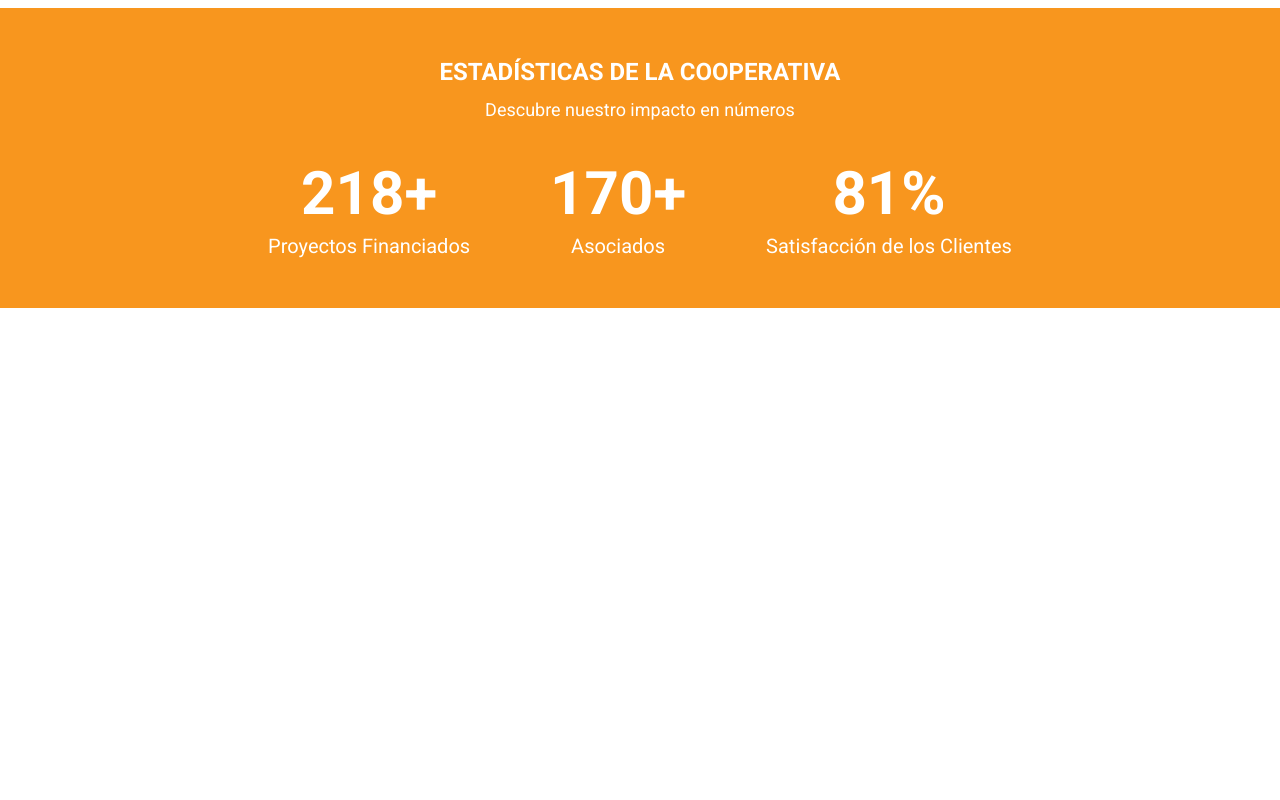
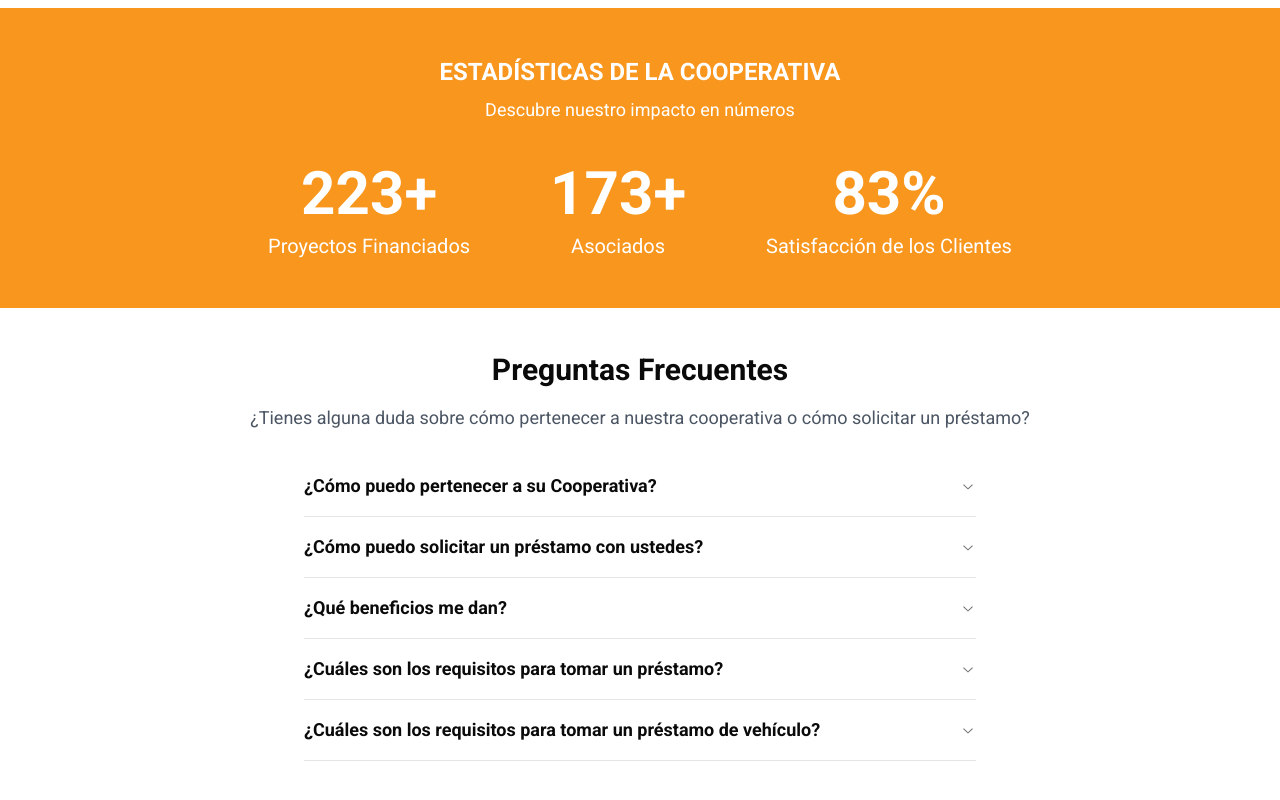
Before and after one commit to GregCuevas/Cooperativa, a React (Vite) app: page / in a window 1280 px wide. Shown: the part 2537-3337 px from the top of the page. Before the commit the page ends 2845 px from the top, so only its background shows below. Built offline with nearby package versions, Linux system fonts and the light colour scheme; a web font is replaced by a local one.

Commit message:
accordion

```diff
--- a/package.json
+++ b/package.json
@@ -10,6 +10,7 @@
     "preview": "vite preview"
   },
   "dependencies": {
+    "@radix-ui/react-accordion": "^1.2.0",
     "@radix-ui/react-avatar": "^1.1.0",
     "@radix-ui/react-icons": "^1.3.0",
     "@radix-ui/react-slot": "^1.1.0",
--- /dev/null
+++ b/src/components/AccordionFAQ.jsx
@@ -0,0 +1,86 @@
+import {
+  Accordion as UIAccordion, // Renombramos la importación de Accordion
+  AccordionContent,
+  AccordionItem,
+  AccordionTrigger,
+} from "@/components/ui/accordion";
+
+const AccordionFAQ = () => {
+  return (
+    <div className="flex flex-col items-center justify-center min-h-[60vh] p-4 md:p-6 bg-white m-2">
+      <h2 className="mb-4 text-2xl font-bold text-center md:text-3xl">
+        Preguntas Frecuentes
+      </h2>
+      <p className="mb-6 text-base text-center text-gray-600 md:text-lg">
+        ¿Tienes alguna duda sobre cómo pertenecer a nuestra cooperativa o cómo
+        solicitar un préstamo?
+      </p>
+
+      <UIAccordion type="single" collapsible className="w-full max-w-2xl">
+        <AccordionItem value="item-1">
+          <AccordionTrigger className="hover:text-[#f8961e] font-bold flex justify-between items-center whitespace-nowrap text-xs sm:text-sm md:text-base lg:text-lg">
+            <span>¿Cómo puedo pertenecer a su Cooperativa?</span>
+          </AccordionTrigger>
+          <AccordionContent>
+            Para pertenecer a nuestra cooperativa, debes cumplir con los
+            requisitos de membresía, que generalmente incluyen ser mayor de edad
+            y completar el formulario de inscripción. Puedes acercarte a
+            cualquiera de nuestras oficinas para obtener más información.
+          </AccordionContent>
+        </AccordionItem>
+
+        <AccordionItem value="item-2">
+          <AccordionTrigger className="hover:text-[#f8961e] font-bold flex justify-between items-center whitespace-nowrap text-xs sm:text-sm md:text-base lg:text-lg">
+            <span>¿Cómo puedo solicitar un préstamo con ustedes?</span>
+          </AccordionTrigger>
+          <AccordionContent>
+            Para solicitar un préstamo, debes ser miembro activo de la
+            cooperativa. Luego, puedes presentar tu solicitud junto con los
+            documentos requeridos, como identificación personal, comprobante de
+            ingresos y otros según el tipo de préstamo.
+          </AccordionContent>
+        </AccordionItem>
+
+        <AccordionItem value="item-3">
+          <AccordionTrigger className="hover:text-[#f8961e] font-bold flex justify-between items-center whitespace-nowrap text-xs sm:text-sm md:text-base lg:text-lg">
+            <span>¿Qué beneficios me dan?</span>
+          </AccordionTrigger>
+          <AccordionContent>
+            Como miembro de nuestra cooperativa, puedes acceder a una variedad
+            de beneficios, que incluyen tasas de interés competitivas en
+            préstamos, dividendos por tu participación, asesoría financiera y
+            más.
+          </AccordionContent>
+        </AccordionItem>
+
+        <AccordionItem value="item-4">
+          <AccordionTrigger className="hover:text-[#f8961e] font-bold flex justify-between items-center whitespace-nowrap text-xs sm:text-sm md:text-base lg:text-lg">
+            <span>¿Cuáles son los requisitos para tomar un préstamo?</span>
+          </AccordionTrigger>
+          <AccordionContent>
+            Los requisitos para tomar un préstamo incluyen ser miembro activo de
+            la cooperativa, presentar documentos que respalden tu capacidad de
+            pago (como comprobantes de ingresos) y cumplir con los criterios
+            establecidos según el tipo de préstamo.
+          </AccordionContent>
+        </AccordionItem>
+
+        <AccordionItem value="item-5">
+          <AccordionTrigger className="hover:text-[#f8961e] font-bold flex justify-between items-center  text-xs sm:text-sm md:text-base lg:text-lg">
+            <span>
+              ¿Cuáles son los requisitos para tomar un préstamo de vehículo?
+            </span>
+          </AccordionTrigger>
+          <AccordionContent>
+            Para un préstamo de vehículo, además de ser miembro activo,
+            necesitas presentar una cotización del vehículo que deseas adquirir,
+            comprobantes de ingresos, y cumplir con los requisitos específicos
+            de financiamiento establecidos por la cooperativa.
+          </AccordionContent>
+        </AccordionItem>
+      </UIAccordion>
+    </div>
+  );
+};
+
+export default AccordionFAQ;
--- /dev/null
+++ b/src/components/ui/accordion.jsx
@@ -0,0 +1,41 @@
+import * as React from "react"
+import * as AccordionPrimitive from "@radix-ui/react-accordion"
+import { ChevronDownIcon } from "@radix-ui/react-icons"
+
+import { cn } from "@/lib/utils"
+
+const Accordion = AccordionPrimitive.Root
+
+const AccordionItem = React.forwardRef(({ className, ...props }, ref) => (
+  <AccordionPrimitive.Item ref={ref} className={cn("border-b", className)} {...props} />
+))
+AccordionItem.displayName = "AccordionItem"
+
+const AccordionTrigger = React.forwardRef(({ className, children, ...props }, ref) => (
+  <AccordionPrimitive.Header className="flex">
+    <AccordionPrimitive.Trigger
+      ref={ref}
+      className={cn(
+        "flex flex-1 items-center justify-between py-4 text-sm font-medium transition-all hover:underline [&[data-state=open]>svg]:rotate-180",
+        className
+      )}
+      {...props}>
+      {children}
+      <ChevronDownIcon
+        className="h-4 w-4 shrink-0 text-muted-foreground transition-transform duration-200" />
+    </AccordionPrimitive.Trigger>
+  </AccordionPrimitive.Header>
+))
+AccordionTrigger.displayName = AccordionPrimitive.Trigger.displayName
+
+const AccordionContent = React.forwardRef(({ className, children, ...props }, ref) => (
+  <AccordionPrimitive.Content
+    ref={ref}
+    className="overflow-hidden text-sm data-[state=closed]:animate-accordion-up data-[state=open]:animate-accordion-down"
+    {...props}>
+    <div className={cn("pb-4 pt-0", className)}>{children}</div>
+  </AccordionPrimitive.Content>
+))
+AccordionContent.displayName = AccordionPrimitive.Content.displayName
+
+export { Accordion, AccordionItem, AccordionTrigger, AccordionContent }
--- a/src/pages/Home.jsx
+++ b/src/pages/Home.jsx
@@ -5,6 +5,7 @@ import FeatureSection from "../components/FeatureSection";
 import BlogSection from "../components/BlogSection";
 import BlogSocios from "../components/BlogSocios";
 import CoopStats from "../components/CoopStats";
+import Accordion from "../components/AccordionFAQ";
 const Home = () => {
   return (
     <>
@@ -14,6 +15,7 @@ const Home = () => {
       <BlogSection />
       <BlogSocios />
       <CoopStats />
+      <Accordion />
     </>
   );
 };
--- a/tailwind.config.js
+++ b/tailwind.config.js
@@ -5,56 +5,78 @@ export default {
   theme: {
   	extend: {
   		fontFamily: {
-        sans: ["Roboto", "sans-serif"],
+  			sans: ["Roboto", "sans-serif"]
   		},
   		borderRadius: {
-        lg: "var(--radius)",
-        md: "calc(var(--radius) - 2px)",
-        sm: "calc(var(--radius) - 4px)",
+  			lg: 'var(--radius)',
+  			md: 'calc(var(--radius) - 2px)',
+  			sm: 'calc(var(--radius) - 4px)'
   		},
   		colors: {
-        background: "hsl(var(--background))",
-        foreground: "hsl(var(--foreground))",
+  			background: 'hsl(var(--background))',
+  			foreground: 'hsl(var(--foreground))',
   			card: {
-          DEFAULT: "hsl(var(--card))",
-          foreground: "hsl(var(--card-foreground))",
+  				DEFAULT: 'hsl(var(--card))',
+  				foreground: 'hsl(var(--card-foreground))'
   			},
   			popover: {
-          DEFAULT: "hsl(var(--popover))",
-          foreground: "hsl(var(--popover-foreground))",
+  				DEFAULT: 'hsl(var(--popover))',
+  				foreground: 'hsl(var(--popover-foreground))'
   			},
   			primary: {
-          DEFAULT: "hsl(var(--primary))",
-          foreground: "hsl(var(--primary-foreground))",
+  				DEFAULT: 'hsl(var(--primary))',
+  				foreground: 'hsl(var(--primary-foreground))'
   			},
   			secondary: {
-          DEFAULT: "hsl(var(--secondary))",
-          foreground: "hsl(var(--secondary-foreground))",
+  				DEFAULT: 'hsl(var(--secondary))',
+  				foreground: 'hsl(var(--secondary-foreground))'
   			},
   			muted: {
-          DEFAULT: "hsl(var(--muted))",
-          foreground: "hsl(var(--muted-foreground))",
+  				DEFAULT: 'hsl(var(--muted))',
+  				foreground: 'hsl(var(--muted-foreground))'
   			},
   			accent: {
-          DEFAULT: "hsl(var(--accent))",
-          foreground: "hsl(var(--accent-foreground))",
+  				DEFAULT: 'hsl(var(--accent))',
+  				foreground: 'hsl(var(--accent-foreground))'
   			},
   			destructive: {
-          DEFAULT: "hsl(var(--destructive))",
-          foreground: "hsl(var(--destructive-foreground))",
+  				DEFAULT: 'hsl(var(--destructive))',
+  				foreground: 'hsl(var(--destructive-foreground))'
   			},
-        border: "hsl(var(--border))",
-        input: "hsl(var(--input))",
-        ring: "hsl(var(--ring))",
+  			border: 'hsl(var(--border))',
+  			input: 'hsl(var(--input))',
+  			ring: 'hsl(var(--ring))',
   			chart: {
-          1: "hsl(var(--chart-1))",
-          2: "hsl(var(--chart-2))",
-          3: "hsl(var(--chart-3))",
-          4: "hsl(var(--chart-4))",
-          5: "hsl(var(--chart-5))",
+  				'1': 'hsl(var(--chart-1))',
+  				'2': 'hsl(var(--chart-2))',
+  				'3': 'hsl(var(--chart-3))',
+  				'4': 'hsl(var(--chart-4))',
+  				'5': 'hsl(var(--chart-5))'
+  			}
   		},
+  		keyframes: {
+  			'accordion-down': {
+  				from: {
+  					height: '0'
   				},
+  				to: {
+  					height: 'var(--radix-accordion-content-height)'
+  				}
   			},
+  			'accordion-up': {
+  				from: {
+  					height: 'var(--radix-accordion-content-height)'
+  				},
+  				to: {
+  					height: '0'
+  				}
+  			}
+  		},
+  		animation: {
+  			'accordion-down': 'accordion-down 0.2s ease-out',
+  			'accordion-up': 'accordion-up 0.2s ease-out'
+  		}
+  	}
   },
   plugins: [require("tailwindcss-animate")],
 };
```
Also changed, not shown: 1 other file (tests, documents, lock files or other folders). Lines whose indentation alone changed are shown as unchanged.
